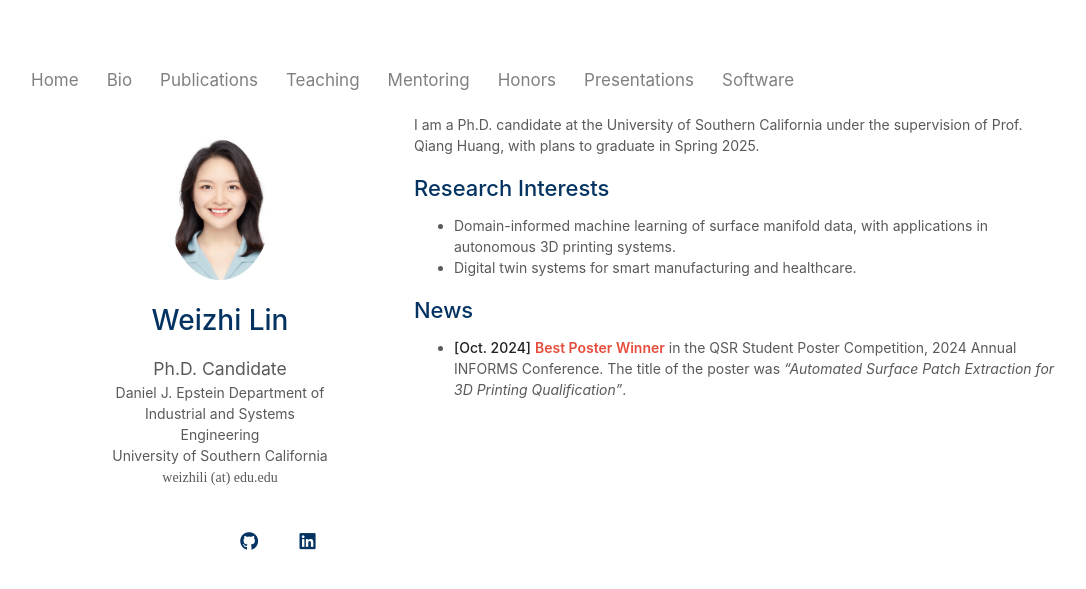
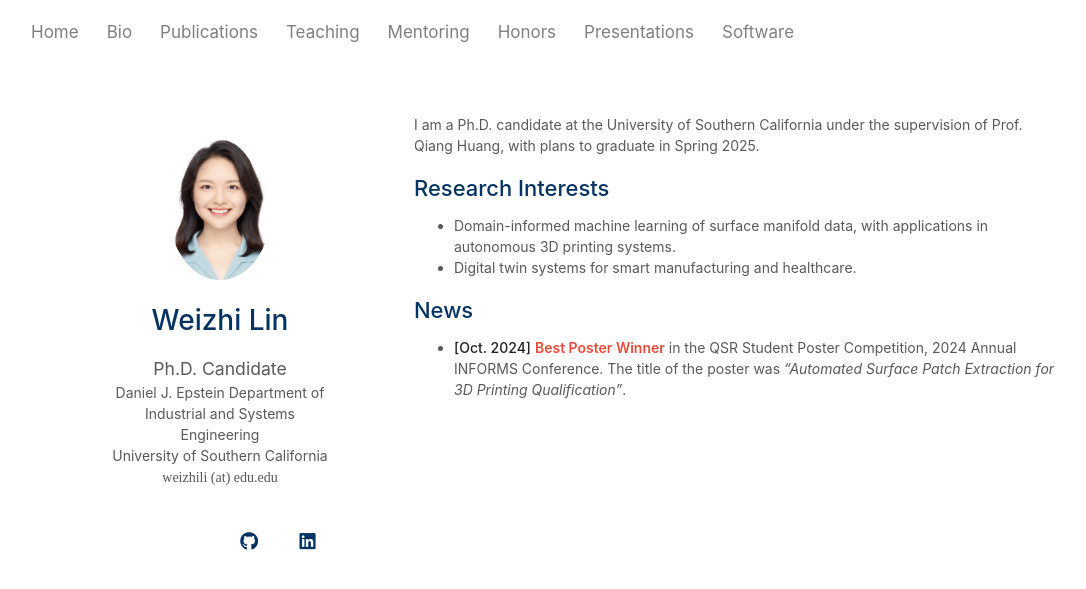
Before and after one commit to weizhi-lin/weizhi-lin.github.io, a Jekyll site: the page built from index.md, in a window 1280 px wide. Shown: the top 589 px of the page, without its empty margins (56-1142 px from the left). Built offline with Jekyll 4.4.1, drawn with Linux system fonts in a browser that asks for light colours; a style sheet for code colours, icons or effects is not loaded.

Commit message:
Update nav.css

```diff
--- a/assets/css/nav.css
+++ b/assets/css/nav.css
@@ -5,11 +5,11 @@
     position: fixed;
     z-index: 999;
     width: 100%;
-    top: 3; /* Aligns the navigation bar to the top */
+    top: 0; /* Aligns the navigation bar to the very top */
     display: flex;
     align-items: center;
     justify-content: space-between;
-    padding: 0 10px;
+    padding: 10px;
     box-sizing: border-box;
 }
 
@@ -37,10 +37,11 @@
 
 /* Hamburger icon for mobile */
 .topnav a.icon {
-    display: none; /* Hidden by default */
+    display: none; /* Hidden by default on desktop */
     color: #808080;
     font-size: 24px;
     padding: 10px;
+    cursor: pointer;
 }
 
 /* Image logo styling */
@@ -59,14 +60,14 @@
     }
 
     .topnav #myLinks {
-        display: none; /* Hidden by default */
+        display: none; /* Hidden by default on mobile */
         flex-direction: column; /* Stacks links vertically */
         width: 100%; /* Full width for mobile */
         background-color: #ffffff; /* White background for dropdown */
     }
 
     .topnav a.icon {
-        display: block; /* Shows the hamburger icon */
+        display: block; /* Shows the hamburger icon on mobile */
         position: absolute;
         right: 10px;
         top: 10px;
```
